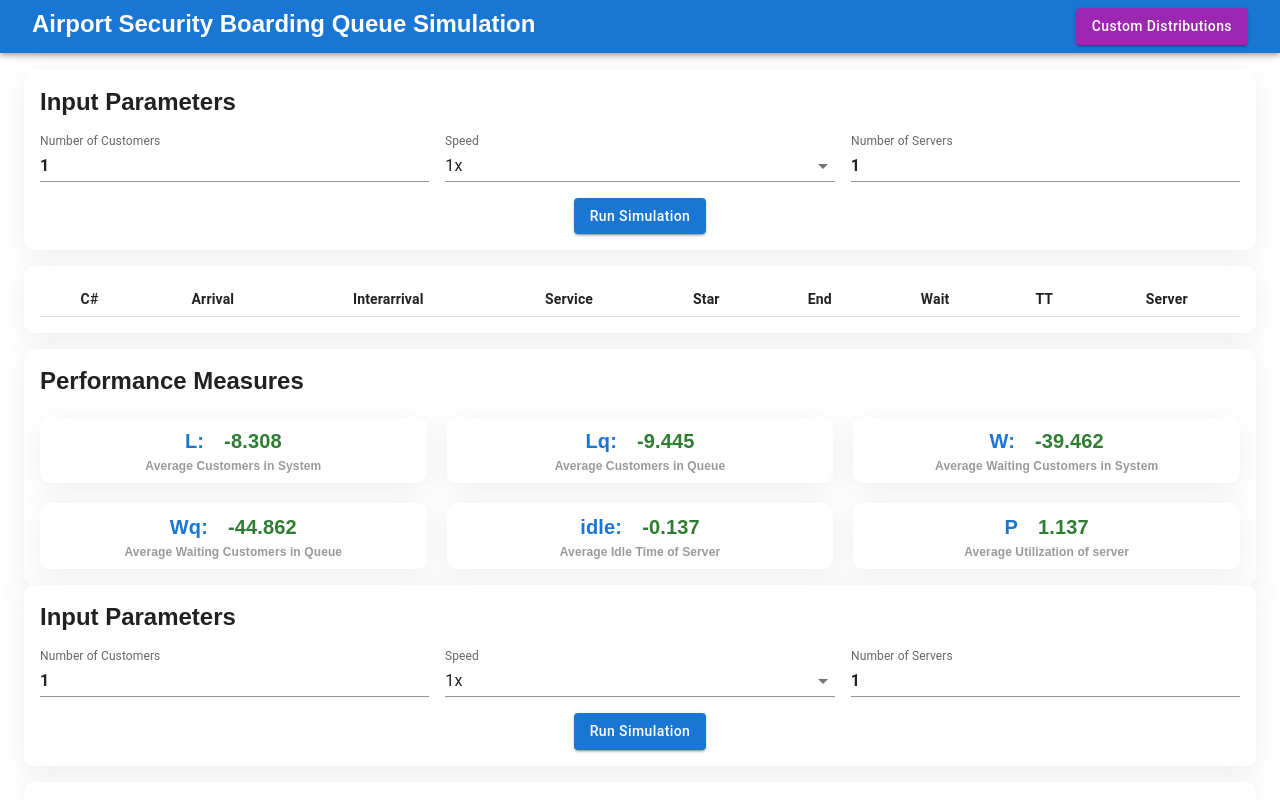
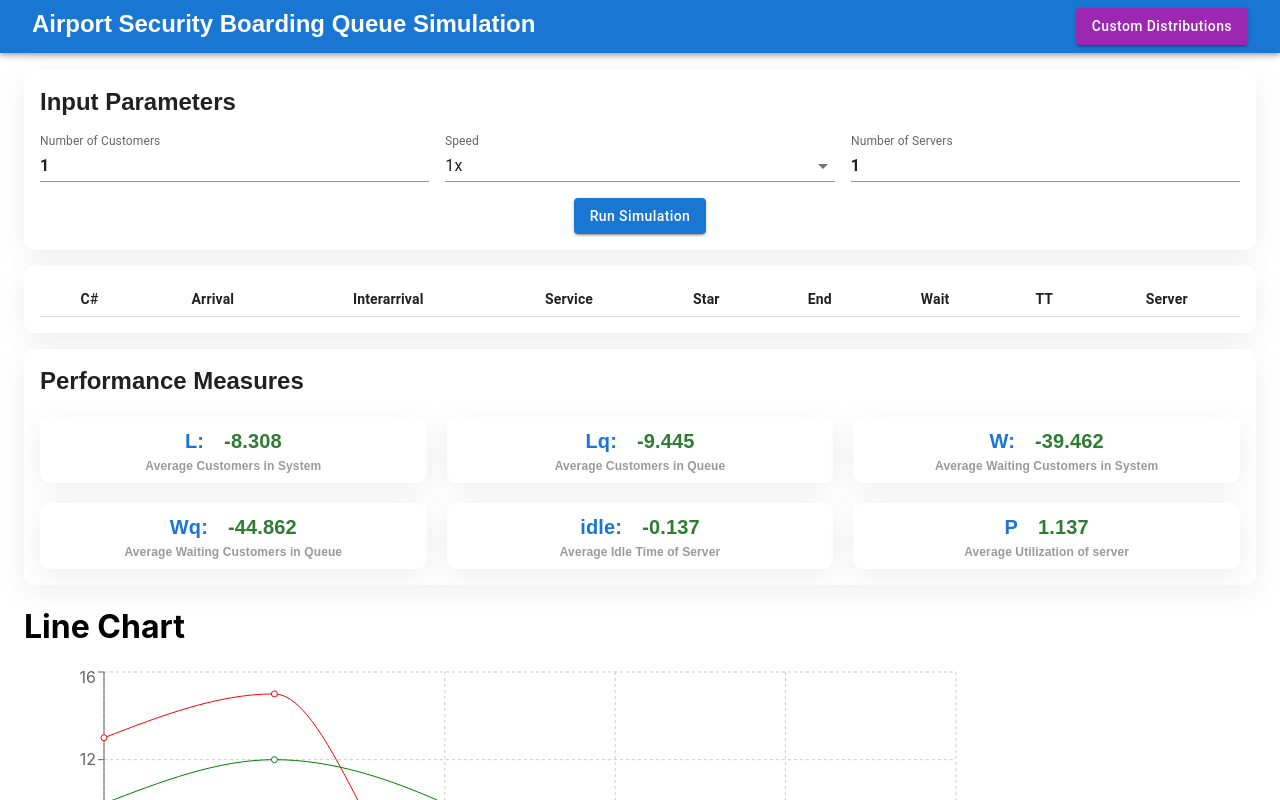
Before and after one commit to saqlain1020/airport-queue-simulation, a React (Create React App) app: page / in a window 1280 px wide. Shown: the top 800 px of the page. Built offline with nearby package versions, Linux system fonts and the light colour scheme.

Commit message:
Fixed merge issue

```diff
--- a/src/pages/Home/Home.tsx
+++ b/src/pages/Home/Home.tsx
@@ -45,52 +45,6 @@ const Home: React.FC<IProps> = () => {
         <InputParameters />
         <DetailsTable />
         <PerformanceMeasures performanceMeasures={performanceMeasures} />
-        <Card sx={{ p: 2 }}>
-          <Typography variant="h5" fontWeight={"bold"}>
-            Input Parameters
-          </Typography>
-          <Grid container spacing={2} sx={{ pt: 2 }}>
-            <Grid item xs={12} sm={6} md={4}>
-              <TextField
-                type={"number"}
-                fullWidth
-                variant="standard"
-                label="Number of Customers"
-                value={numberOfCustomers}
-                onChange={(e) => setNumberOfCustomers(Number(e.target.value))}
-              />
-            </Grid>
-            <Grid item xs={12} sm={6} md={4}>
-              <TextField
-                fullWidth
-                select
-                variant="standard"
-                label="Speed"
-                value={speed}
-                onChange={(e) => setSpeed(Number(e.target.value))}
-              >
-                <MenuItem value={1}>1x</MenuItem>
-                <MenuItem value={2}>2x</MenuItem>
-                <MenuItem value={5}>5x</MenuItem>
-                <MenuItem value={10}>10x</MenuItem>
-              </TextField>
-            </Grid>
-            <Grid item xs={12} sm={6} md={4}>
-              <TextField
-                fullWidth
-                type="number"
-                variant="standard"
-                label="Number of Servers"
-                value={numberOfServers}
-                onChange={(e) => setNumberOfServers(Number(e.target.value))}
-              />
-            </Grid>
-          </Grid>
-          <div className="flex">
-            <Button sx={{mt:2}} onClick={generateArrivals} variant="contained">Run Simulation</Button>
-          </div>
-        </Card>
-        <DetailsTable/>
         <TATGraph/>
       </Container>
     </div>
```
Also changed, not shown: 1 other file (tests, documents, lock files or other folders).
